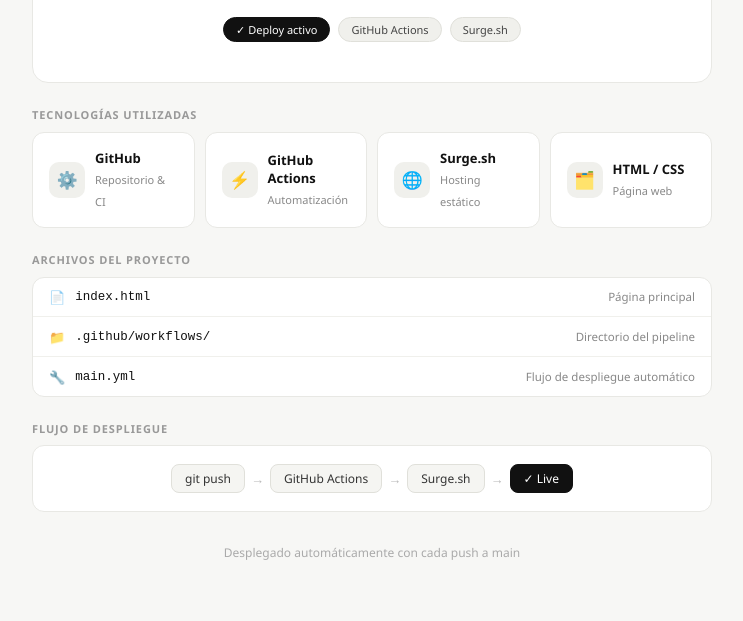
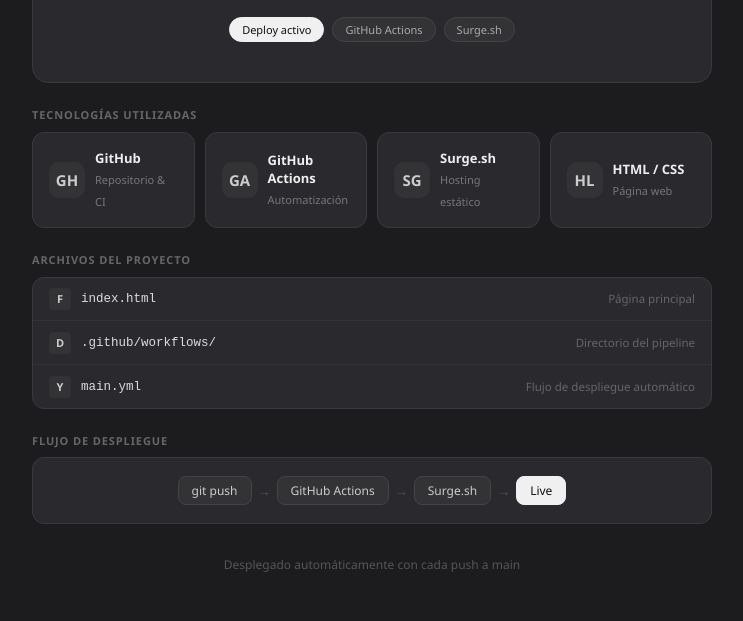
Before and after one commit to Naomy-CP/1er-parcial-CI-CD, a plain HTML site: page index.html in a window 1280 px wide. Shown: the part 220-841 px from the top of the page, without its empty margins (268-1011 px from the left). Drawn offline with Linux system fonts and the light colour scheme.

Commit message:
arreglos

```diff
--- a/index.html
+++ b/index.html
@@ -9,8 +9,8 @@
 
     body {
       font-family: 'Segoe UI', system-ui, sans-serif;
-      background: #f7f7f5;
-      color: #1a1a1a;
+      background: #1c1c1e;
+      color: #f0f0f0;
       min-height: 100vh;
       display: flex;
       flex-direction: column;
@@ -20,10 +20,9 @@
 
     .container { max-width: 680px; width: 100%; }
 
-    /* HERO */
     .hero {
-      background: #ffffff;
-      border: 1px solid #e8e8e4;
+      background: #2a2a2e;
+      border: 1px solid #3a3a3e;
       border-radius: 16px;
       padding: 2.5rem 2rem;
       text-align: center;
@@ -31,8 +30,8 @@
     }
     .badge {
       display: inline-block;
-      background: #f0f0ec;
-      color: #555;
+      background: #333336;
+      color: #aaa;
       font-size: 11px;
       letter-spacing: 0.07em;
       padding: 4px 12px;
@@ -42,13 +41,13 @@
     .hero h1 {
       font-size: 1.6rem;
       font-weight: 600;
-      color: #111;
+      color: #ffffff;
       margin-bottom: 0.5rem;
       line-height: 1.3;
     }
     .hero p {
       font-size: 0.92rem;
-      color: #666;
+      color: #888;
       line-height: 1.6;
     }
     .pills {
@@ -63,36 +62,34 @@
       font-weight: 500;
       padding: 4px 12px;
       border-radius: 20px;
-      background: #f0f0ec;
-      color: #444;
-      border: 1px solid #e0e0da;
+      background: #333336;
+      color: #aaa;
+      border: 1px solid #444;
     }
     .pill.accent {
-      background: #111;
-      color: #fff;
-      border-color: #111;
+      background: #f0f0f0;
+      color: #111;
+      border-color: #f0f0f0;
     }
 
-    /* SECTION */
     .section-label {
       font-size: 11px;
       font-weight: 600;
       letter-spacing: 0.08em;
-      color: #999;
+      color: #666;
       text-transform: uppercase;
       margin-bottom: 0.6rem;
       margin-top: 1.5rem;
     }
 
-    /* TECH CARDS */
     .cards {
       display: grid;
       grid-template-columns: repeat(auto-fit, minmax(145px, 1fr));
       gap: 10px;
     }
     .card {
-      background: #fff;
-      border: 1px solid #e8e8e4;
+      background: #2a2a2e;
+      border: 1px solid #3a3a3e;
       border-radius: 12px;
       padding: 1rem;
       display: flex;
@@ -102,18 +99,19 @@
     .icon {
       width: 36px; height: 36px;
       border-radius: 10px;
-      background: #f0f0ec;
+      background: #333336;
       display: flex; align-items: center; justify-content: center;
-      font-size: 17px;
+      font-size: 15px;
       flex-shrink: 0;
+      color: #ccc;
+      font-weight: 600;
     }
-    .card-text p { font-size: 13px; font-weight: 600; color: #111; }
-    .card-text span { font-size: 11px; color: #888; }
+    .card-text p { font-size: 13px; font-weight: 600; color: #eee; }
+    .card-text span { font-size: 11px; color: #777; }
 
-    /* FILES */
     .files-box {
-      background: #fff;
-      border: 1px solid #e8e8e4;
+      background: #2a2a2e;
+      border: 1px solid #3a3a3e;
       border-radius: 12px;
       overflow: hidden;
     }
@@ -122,45 +120,45 @@
       align-items: center;
       gap: 10px;
       padding: 0.65rem 1rem;
-      border-bottom: 1px solid #f0f0ec;
+      border-bottom: 1px solid #333336;
       font-size: 13px;
     }
     .file-row:last-child { border-bottom: none; }
-    .file-row .name { font-weight: 500; flex: 1; color: #111; font-family: monospace; font-size: 12.5px; }
-    .file-row .desc { font-size: 11.5px; color: #888; }
+    .file-row .name { font-weight: 500; flex: 1; color: #ddd; font-family: monospace; font-size: 12.5px; }
+    .file-row .desc { font-size: 11.5px; color: #666; }
+    .file-icon { width: 18px; height: 18px; opacity: 0.5; }
 
-    /* FLOW */
     .flow {
       display: flex;
       align-items: center;
       justify-content: center;
       gap: 6px;
       flex-wrap: wrap;
-      background: #fff;
-      border: 1px solid #e8e8e4;
+      background: #2a2a2e;
+      border: 1px solid #3a3a3e;
       border-radius: 12px;
       padding: 1.1rem 1rem;
     }
     .step {
       font-size: 12px;
       font-weight: 500;
-      color: #333;
-      background: #f5f5f2;
-      border: 1px solid #e0e0da;
+      color: #ccc;
+      background: #333336;
+      border: 1px solid #444;
       border-radius: 8px;
       padding: 5px 13px;
     }
     .step.live {
-      background: #111;
-      color: #fff;
-      border-color: #111;
+      background: #f0f0f0;
+      color: #111;
+      border-color: #f0f0f0;
     }
-    .arr { color: #bbb; font-size: 13px; }
+    .arr { color: #555; font-size: 13px; }
 
     .footer {
       text-align: center;
       font-size: 12px;
-      color: #aaa;
+      color: #555;
       margin-top: 2rem;
     }
   </style>
@@ -173,7 +171,7 @@
       <h1>CI/CD con GitHub Actions &amp; Surge.sh</h1>
       <p>Despliegue automático de una página web estática<br>cada vez que se hace push a la rama main.</p>
       <div class="pills">
-        <span class="pill accent">✓ Deploy activo</span>
+        <span class="pill accent">Deploy activo</span>
         <span class="pill">GitHub Actions</span>
         <span class="pill">Surge.sh</span>
       </div>
@@ -182,19 +180,19 @@
     <div class="section-label">Tecnologías utilizadas</div>
     <div class="cards">
       <div class="card">
-        <div class="icon">⚙️</div>
+        <div class="icon">GH</div>
         <div class="card-text"><p>GitHub</p><span>Repositorio & CI</span></div>
       </div>
       <div class="card">
-        <div class="icon">⚡</div>
+        <div class="icon">GA</div>
         <div class="card-text"><p>GitHub Actions</p><span>Automatización</span></div>
       </div>
       <div class="card">
-        <div class="icon">🌐</div>
+        <div class="icon">SG</div>
         <div class="card-text"><p>Surge.sh</p><span>Hosting estático</span></div>
       </div>
       <div class="card">
-        <div class="icon">🗂️</div>
+        <div class="icon">HL</div>
         <div class="card-text"><p>HTML / CSS</p><span>Página web</span></div>
       </div>
     </div>
@@ -202,17 +200,17 @@
     <div class="section-label">Archivos del proyecto</div>
     <div class="files-box">
       <div class="file-row">
-        <span>📄</span>
+        <span class="icon" style="width:22px;height:22px;font-size:11px;border-radius:4px;">F</span>
         <span class="name">index.html</span>
         <span class="desc">Página principal</span>
       </div>
       <div class="file-row">
-        <span>📁</span>
+        <span class="icon" style="width:22px;height:22px;font-size:11px;border-radius:4px;">D</span>
         <span class="name">.github/workflows/</span>
         <span class="desc">Directorio del pipeline</span>
       </div>
       <div class="file-row">
-        <span>🔧</span>
+        <span class="icon" style="width:22px;height:22px;font-size:11px;border-radius:4px;">Y</span>
         <span class="name">main.yml</span>
         <span class="desc">Flujo de despliegue automático</span>
       </div>
@@ -226,7 +224,7 @@
       <span class="arr">→</span>
       <div class="step">Surge.sh</div>
       <span class="arr">→</span>
-      <div class="step live">✓ Live</div>
+      <div class="step live">Live</div>
     </div>
 
     <p class="footer">Desplegado automáticamente con cada push a main</p>
```
